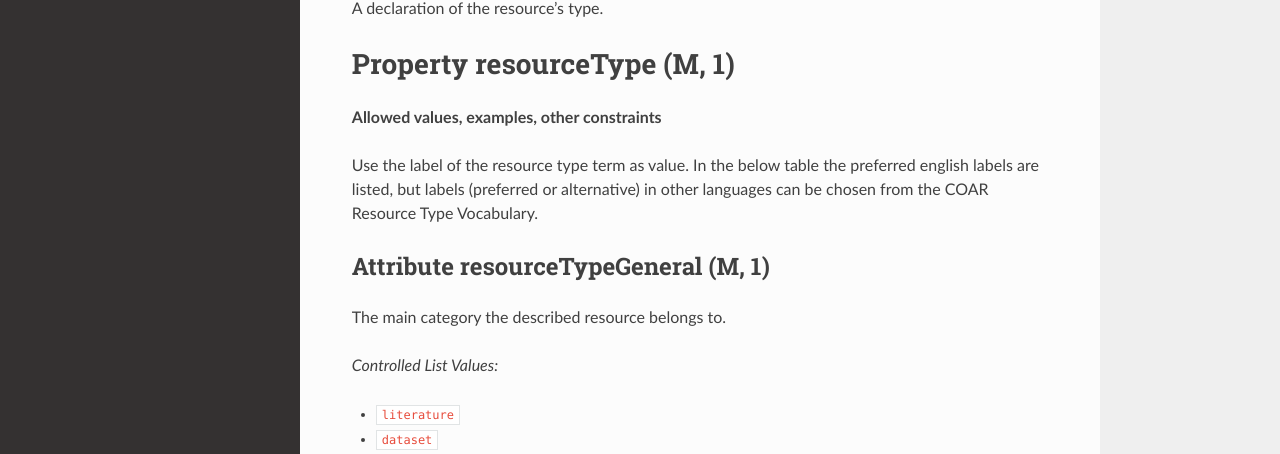
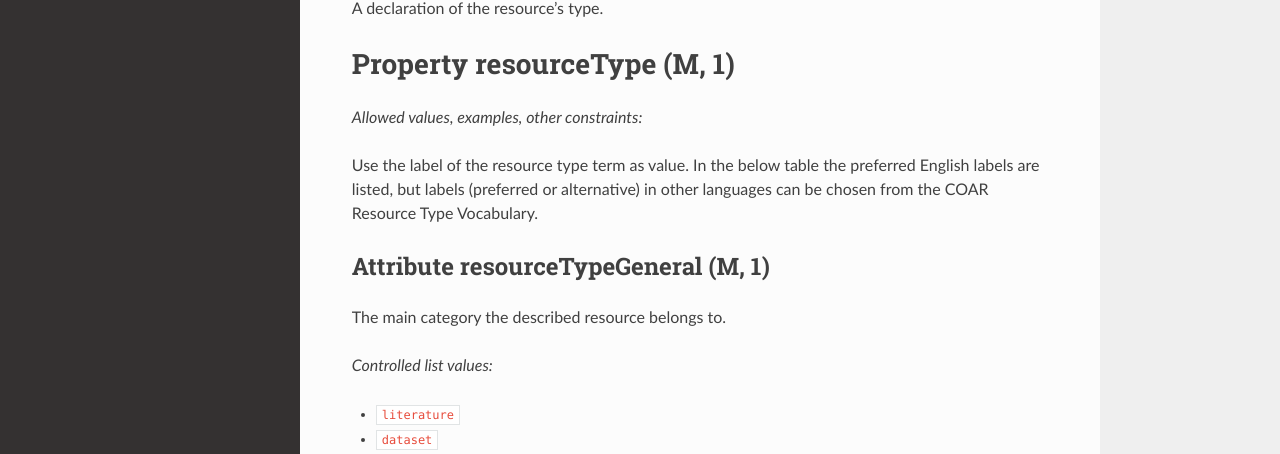
Before and after one commit to openaire/guidelines-data-archives, a Sphinx documentation site: the page built from docs/field_resourcetype.rst, in a window 1280 px wide and 900 px high. Shown: the part 212-666 px from the top of the window. Built offline with Sphinx 7.4.7 and the Read the Docs theme 2.0.0, drawn with Linux system fonts in a browser that asks for light colours; a script that is not in the unit is left out.

```diff
--- a/docs/field_resourcetype.rst
+++ b/docs/field_resourcetype.rst
@@ -10,16 +10,16 @@ A declaration of the resource's type.
 Property resourceType (M, 1)
 ----------------
 
-**Allowed values, examples, other constraints**
+*Allowed values, examples, other constraints:*
 
-Use the label of the resource type term as value. In the below table the preferred english labels are listed, but labels (preferred or alternative) in other languages can be chosen from the COAR Resource Type Vocabulary.
+Use the label of the resource type term as value. In the below table the preferred English labels are listed, but labels (preferred or alternative) in other languages can be chosen from the COAR Resource Type Vocabulary.
 
 Attribute resourceTypeGeneral (M, 1)
 ~~~~~~~~~~~~~~~~~~~~~~~~~~~~
 
 The main category the described resource belongs to.
 
-*Controlled List Values:*
+*Controlled list values:*
 
 * ``literature``
 * ``dataset``
```
